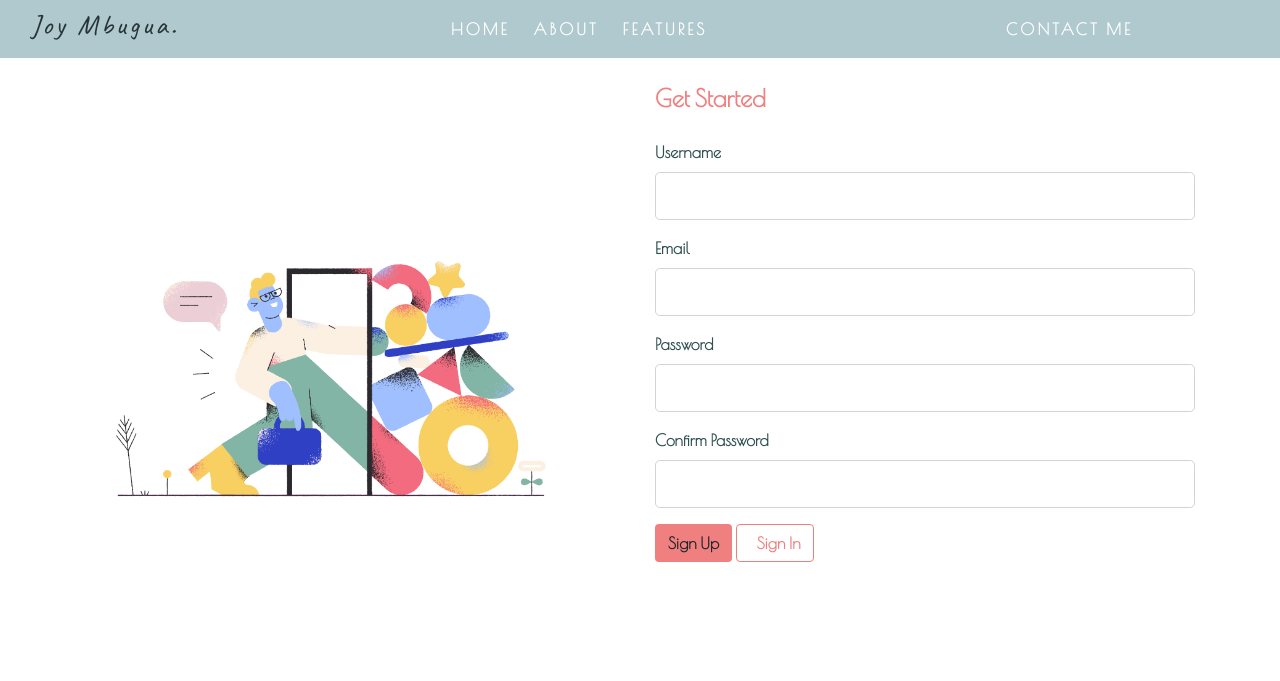
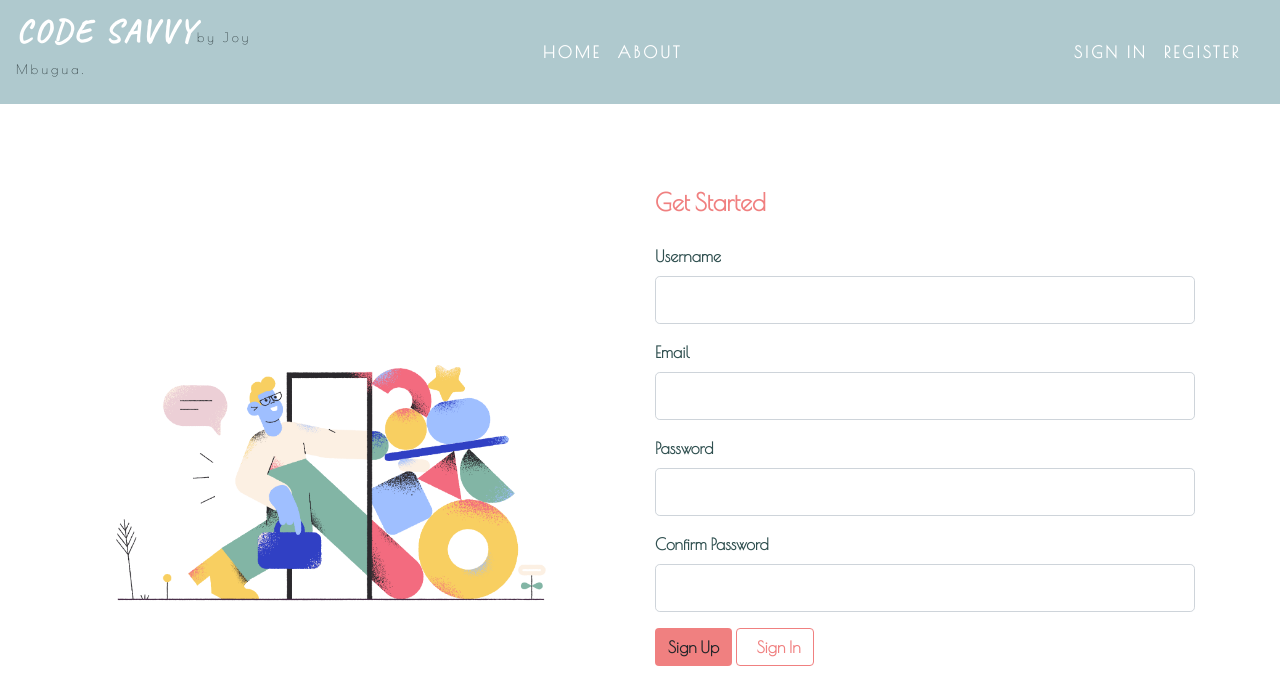
Before and after one commit to w-mbugua/bloggr, a Flask app: page /register in a window 1280 px wide. Shown: the top 681 px of the page. Run offline with Flask 2, Linux system fonts and the light colour scheme; some libraries are stand-ins or nearby versions.

Commit message:
fixed bugs and functions

```diff
--- a/app/static/style.css
+++ b/app/static/style.css
@@ -79,6 +79,7 @@ blockquote{
     text-decoration: none;
     font-family: 'Poiret One', cursive;
     font-size: 25px;
+    font-weight: bold;
     color: white;
     display: block;
   }
--- a/app/templates/auth/register.html
+++ b/app/templates/auth/register.html
@@ -1,7 +1,7 @@
 {% extends 'layout.html'%}
 {% block content %}
 <form method="post">
-    {{ form.hidden_tag() }}  <!--  adds a csrf token -->
+    {{ form.hidden_tag() }}
      <fieldset class=""form-group>
        <legend  class="mb-4 cto">Get Started</legend>
        <div class="form-group">
--- a/app/templates/index.html
+++ b/app/templates/index.html
@@ -19,7 +19,7 @@
         <div class="col-md-7">
             <a href="{{url_for('main.read_blog', id = post.id)}}"><h3>{{ post.title | title }}</h3></a>
         <p>{{post.post| truncate(255)}}</p>
-        <p>Author: {{ post.writer.username}}</p>
+        <p>Author: {{ post.writer.username|capitalize}}</p>
         </div>
         <div class="col-md-2">
             <p><a href="{{url_for('main.read_blog', id = post.id)}}">See More...</a></p>
--- a/app/templates/layout.html
+++ b/app/templates/layout.html
@@ -11,23 +11,38 @@
 </head>
 <body style="font-family: 'Poiret One', cursive; font-weight: bold; height: 100vh;">
     <div>
-        <nav class="navbar navbar-expand-md fixed-top">
-            <div style="margin-left: 0;" class="container">
-              <h3 class="blog">Joy Mbugua.</h3>
+      <nav class="navbar navbar-expand-md">
+        <p><a class="mr-0 blog title" href="/">Code Savvy</a><small>by Joy Mbugua.</small>
+        </p>
+
+        <div class="container">
           <button class="navbar-toggler" type="button" data-toggle="collapse" data-target="#navbarToggle" aria-controls="navbarToggle" aria-expanded="false" aria-label="Toggle navigation">
             <span class="navbar-toggler-icon"></span>
           </button>
-              <div class="ml-2 collapse navbar-collapse" id="navbarToggle">
-                <div class="mid-nav navbar-nav mr-auto">
+          <div class="collapse navbar-collapse" id="navbarToggle">
+            <div class="navbar-nav mid-nav mr-auto">
               <a class="nav-item nav-link" href="{{ url_for('main.index')}}">Home</a>
-                  <a class="ml-2 mr-2 nav-item nav-link" href="{{ url_for('main.index')}}">About</a>
-                  <a class="nav-item nav-link" href="{{ url_for('main.index')}}">Features</a>
+              <a class="nav-item nav-link" href="{{ url_for('main.index')}}">About</a>
+              {% if current_user.is_authenticated %}
+              <a class="nav-item nav-link" href="{{ url_for('main.profile', writers_name = current_user.username)}}">Profile</a>
+              {% endif %}
             </div>
+
              <ul class="nav navbar-nav navbar-right">
-                    <a class="nav-item nav-link" href="{{ url_for('main.index')}}">Contact Me</a>
+              {% if current_user.is_authenticated %}
+              <a class="nav-item nav-link" href="{{ url_for('main.new_blog')}}">New Blog</a>
+              <a class="nav-item nav-link" href="{{ url_for('auth.logout')}}">Log Out</a>
+              {% else %}
+              <a class="nav-item nav-link" href="{{ url_for('auth.login')}}">Sign In</a>
+
+              <a class="nav-item nav-link" href="{{ url_for('auth.register')}}">Register</a>
+              {%endif%}
               </ul>
+
+
           </div>
         </div>
+
       </nav>
       </div>
       <div style="padding-top: 5rem;" class="container">
--- a/app/templates/new_blog.html
+++ b/app/templates/new_blog.html
@@ -59,7 +59,7 @@
                 <form method="post">
                     {{ form.hidden_tag() }}  <!--  adds a csrf token -->
                      <fieldset class=""form-group>
-                       <legend  class="mb-4 cto">Get Started</legend>
+                       <legend  class="mb-4 cto">Write Something</legend>
                        <div class="form-group">
                          {{ form.title.label(class="form-control-label") }}
 
--- a/main.py
+++ b/main.py
@@ -3,7 +3,7 @@ from flask_script import Manager, Server
 from app.models import Subscription, Writer, Blog, Comment
 from flask_migrate import Migrate, MigrateCommand
 
-app = create_app('test')
+app = create_app('development')
 
 manager = Manager(app)
 manager.add_command('server', Server)
```
Also changed, not shown: app/__init__.py (+5 -2 lines), app/main/routes.py (+3 -5 lines), app/templates/auth/login.html (+5 -5 lines), app/templates/blog.html (+21 -3 lines). Lines whose indentation alone changed are shown as unchanged.
